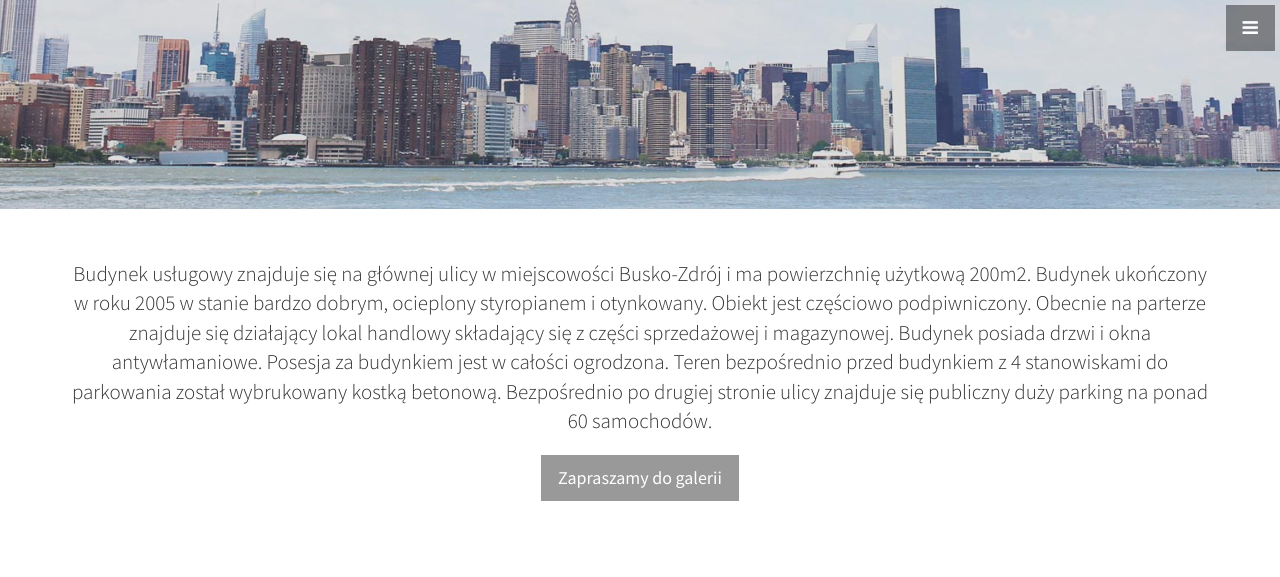
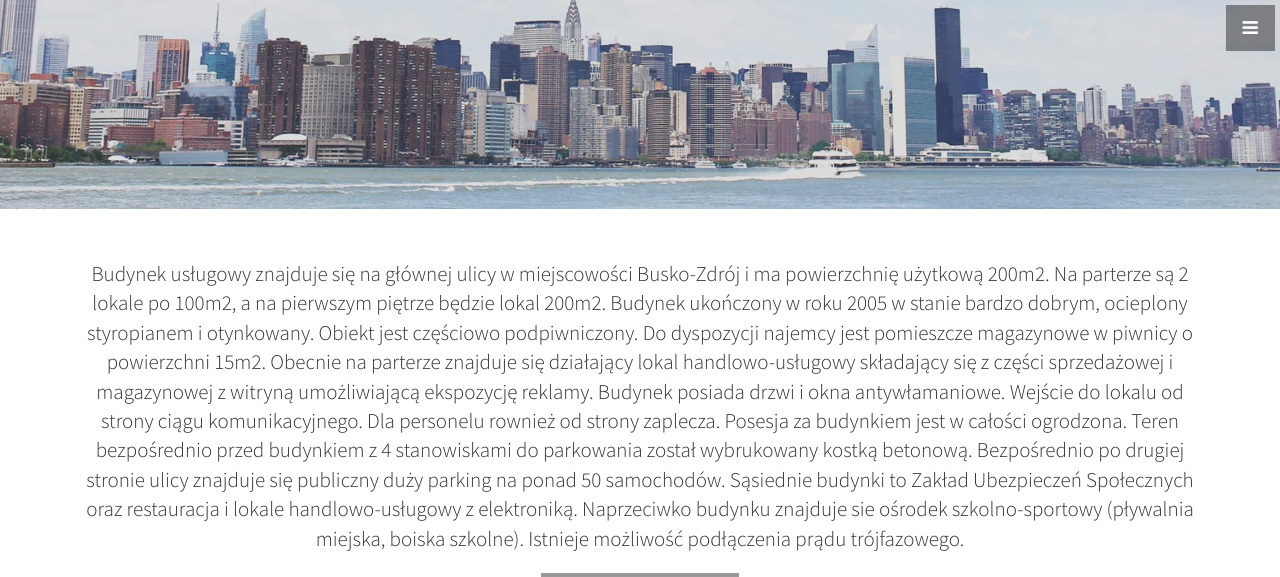
Before and after one commit to partyzantow29/partyzantow29.github.io, a Jekyll site: the page built from index.html, in a window 1280 px wide and 900 px high, scrolled down 691 px, cut to the strip 0-577 px from the top of the window. Built offline with Jekyll 4.4.1, drawn with Linux system fonts in a browser that asks for light colours.

Commit message:
Adding text about building

```diff
--- a/_includes/about.html
+++ b/_includes/about.html
@@ -3,12 +3,20 @@
     <div class="row">
       <div class="col-lg-12 text-center">
         <p class="lead">
-        Budynek usługowy znajduje się na głównej ulicy w miejscowości Busko-Zdrój i ma powierzchnię użytkową 200m2.
+Budynek usługowy znajduje się na głównej ulicy w miejscowości Busko-Zdrój i ma powierzchnię użytkową 200m2.
+Na parterze są 2 lokale po 100m2, a na pierwszym piętrze będzie lokal 200m2.
 Budynek ukończony w roku 2005 w stanie bardzo dobrym, ocieplony styropianem i otynkowany.
-Obiekt jest częściowo podpiwniczony. Obecnie na parterze znajduje się działający lokal handlowy składający się z części sprzedażowej i magazynowej.
-Budynek posiada drzwi i okna antywłamaniowe. Posesja za budynkiem jest w całości ogrodzona.
+Obiekt jest częściowo podpiwniczony.
+Do dyspozycji najemcy jest pomieszcze magazynowe w piwnicy o powierzchni 15m2.
+Obecnie na parterze znajduje się działający lokal handlowo-usługowy składający się z części sprzedażowej i magazynowej z witryną umożliwiającą ekspozycję reklamy.
+Budynek posiada drzwi i okna antywłamaniowe.
+Wejście do lokalu od strony ciągu komunikacyjnego. Dla personelu rownież od strony zaplecza.
+Posesja za budynkiem jest w całości ogrodzona.
 Teren bezpośrednio przed budynkiem z 4 stanowiskami do parkowania został wybrukowany kostką betonową.
-Bezpośrednio po drugiej stronie ulicy znajduje się publiczny duży parking na ponad 60 samochodów.
+Bezpośrednio po drugiej stronie ulicy znajduje się publiczny duży parking na ponad 50 samochodów.
+Sąsiednie budynki to Zakład Ubezpieczeń Społecznych oraz restauracja i lokale handlowo-usługowy z elektroniką.
+Naprzeciwko budynku znajduje sie ośrodek szkolno-sportowy (pływalnia miejska, boiska szkolne).
+Istnieje możliwość podłączenia prądu trójfazowego.
 </p>
 
 <a href="#gallery" class="btn btn-dark btn-lg">Zapraszamy do galerii</a>
--- a/_includes/head.html
+++ b/_includes/head.html
@@ -6,7 +6,7 @@
   <meta name="description" content="">
   <meta name="author" content="">
 
-  <title>Partyzantów 29. Twój zysk w dobrym miejscu.</title>
+  <title>Partyzantów 29. Dobra lokalizacja gwarancją sukcesu.</title>
 
   <!-- Bootstrap Core CSS -->
   <link href="css/bootstrap.min.css" rel="stylesheet">
```
Also changed, not shown: 1 other file.
